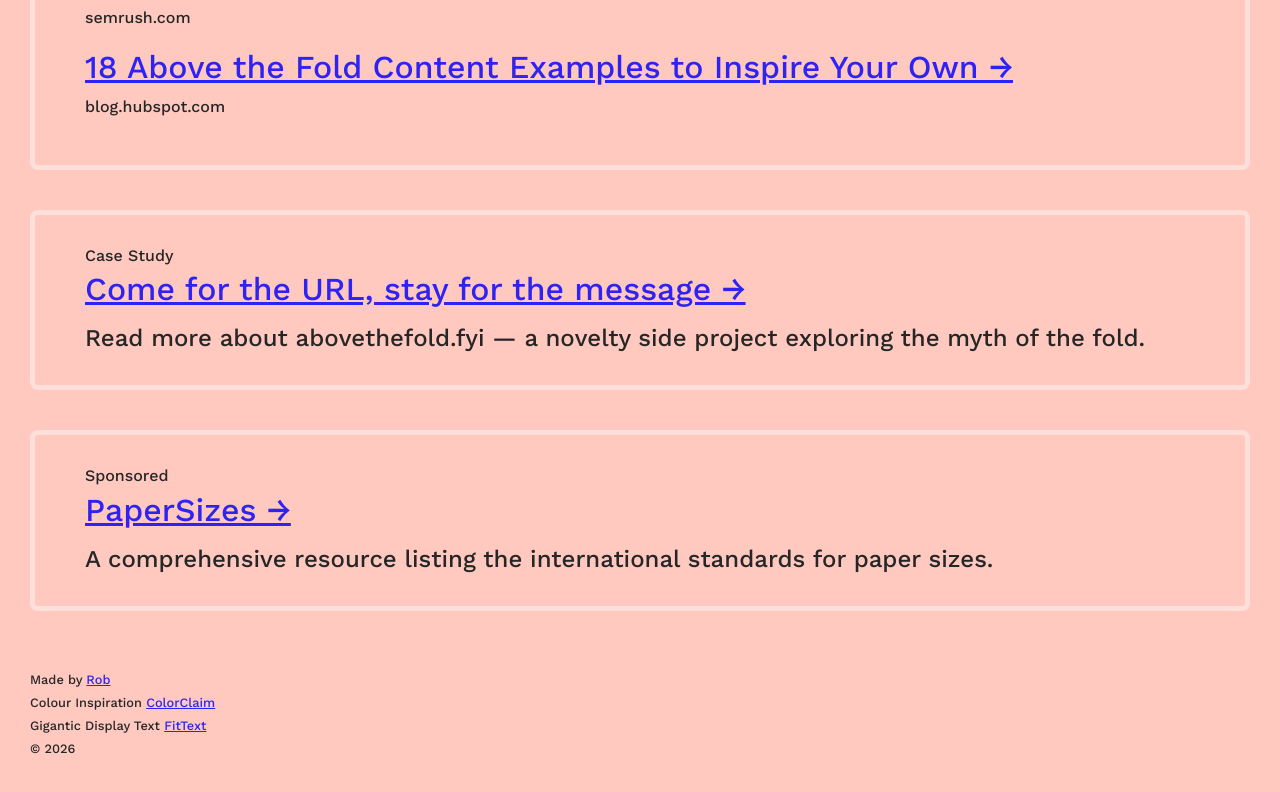
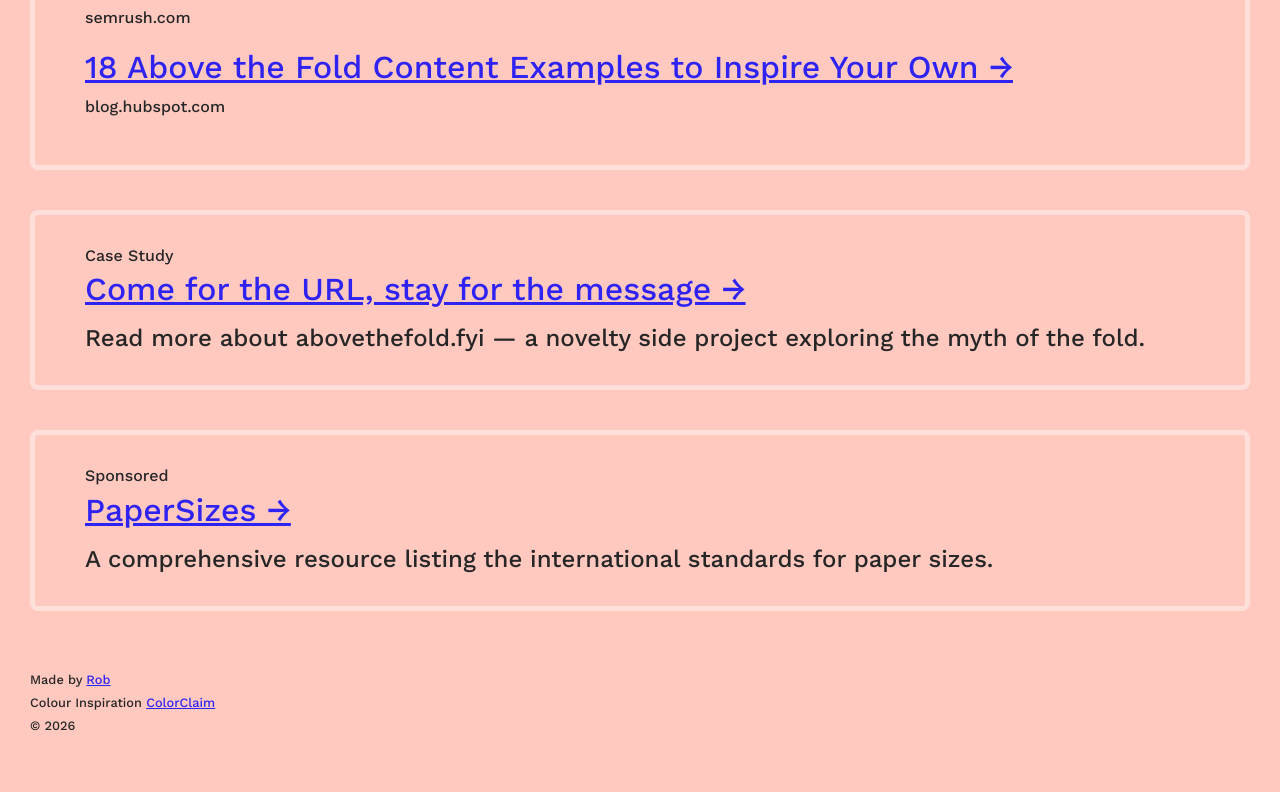
Before and after one commit to treborfal/abovethefold, a website: page index.html in a window 1280 px wide. Shown: the part 7044-7836 px from the top of the page. Drawn offline with nearby package versions, Linux system fonts and the light colour scheme.

Commit message:
Remove outdated FitText footer reference

```diff
--- a/index.html
+++ b/index.html
@@ -131,7 +131,6 @@
 			<div class="colophon">
 				<p>Made by <a href="http://roblafratta.com/?ref=abovethefold.fyi" target="_blank" rel="noopener noreferrer">Rob</a></p>
 				<p>Colour Inspiration <a href="http://www.vanschneider.com/colors" target="_blank" rel="noopener noreferrer" title="ColorClaim – Color Inspiration">ColorClaim</a></p>
-				<p>Gigantic Display Text <a href="http://fittextjs.com/" target="_blank" rel="noopener noreferrer">FitText</a></p>
 				<p>&copy; <span id="copyright-year"></span></p>
 			</div><!-- / colophon -->
 		</div><!-- / content -->
```
